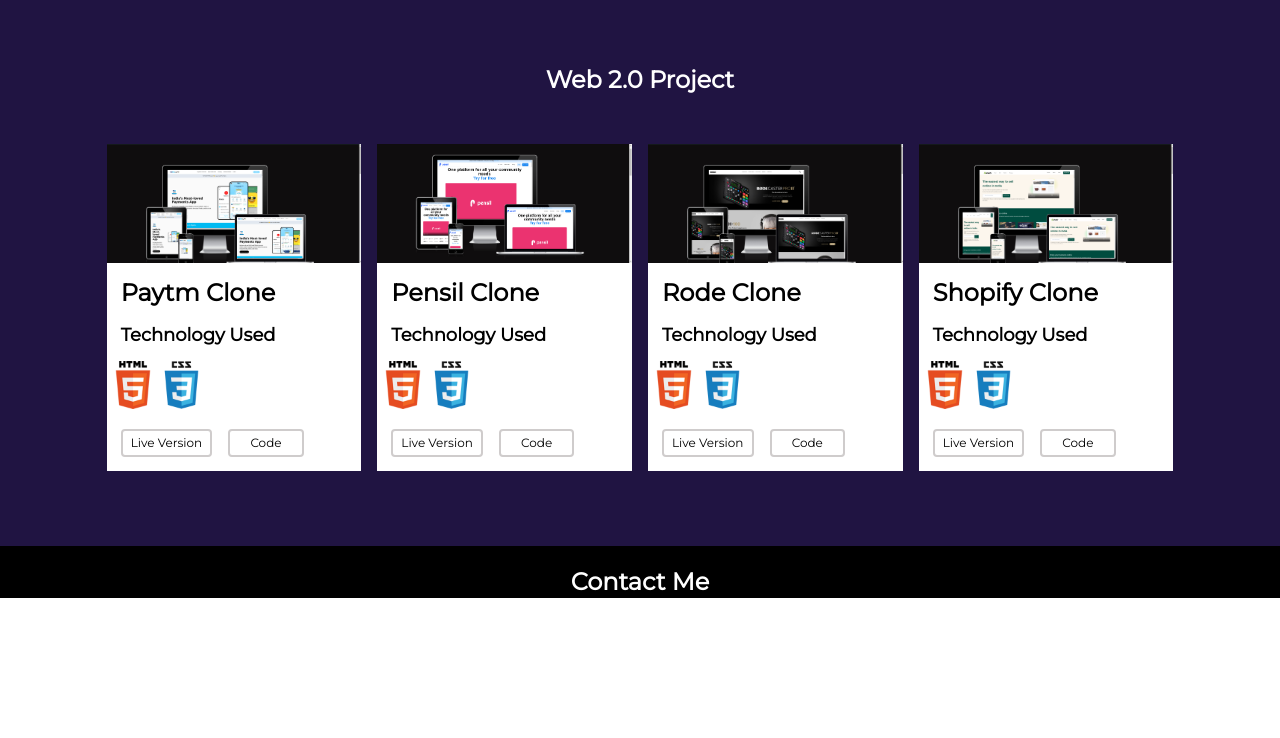
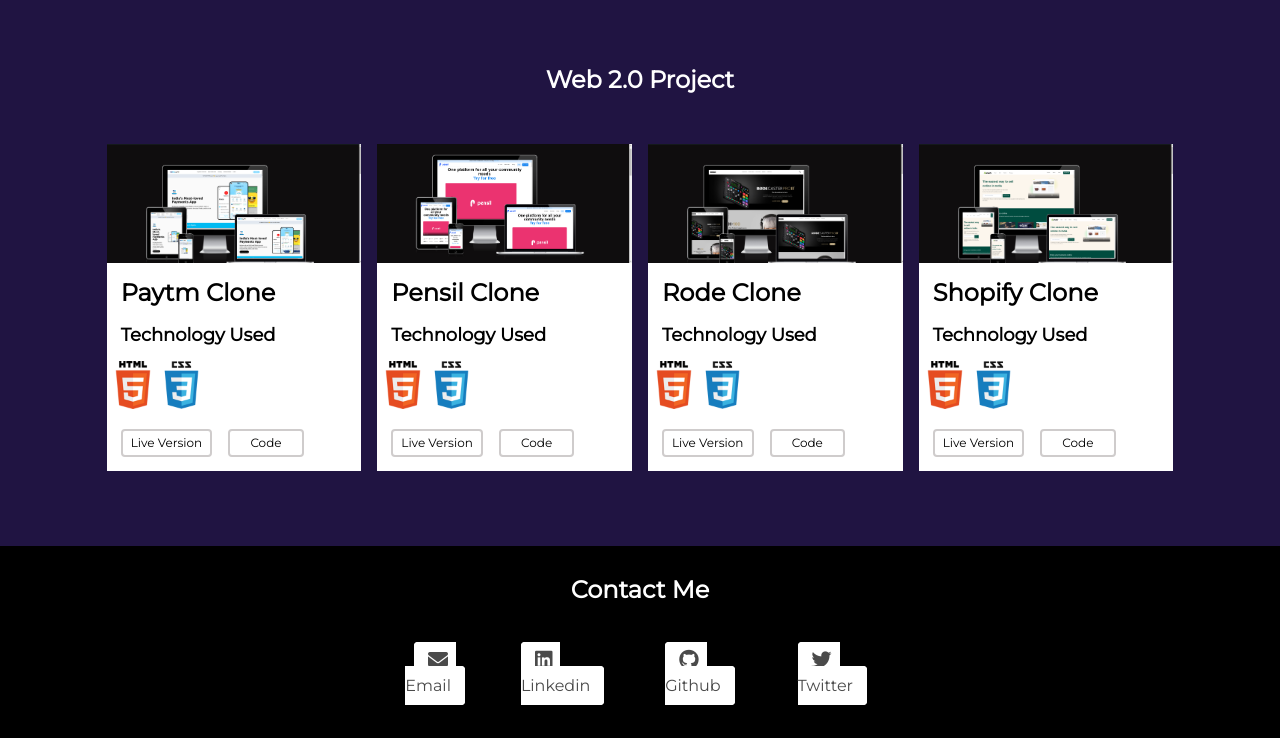
Before and after one commit to abhi2244s/Abhishek--Portfolio, a plain HTML site: page index.html in a window 1280 px wide. Shown: the part 1224-1962 px from the top of the page. Before the commit the page ends 1822 px from the top, so only its background shows below. Drawn offline with nearby package versions, Linux system fonts and the light colour scheme.

Commit message:
updated code footer part

```diff
--- a/index.html
+++ b/index.html
@@ -196,10 +196,27 @@
       </div>
      </div>
   </section>
-  <section class="bg-[#000000]">
+  <section class="bg-[#000000] md:h-48 h-auto sm:flex md:hidden lg:flex">
     <div class="container mx-auto w-5/6">
       <div class="text-center">
-        <h1 class="text-2xl font-bold text-white leading-8 text-center pt-5">Contact Me</h1>
+        <h1 class="text-2xl font-bold text-white leading-8 text-center pt-7">Contact Me</h1>
+      </div>
+
+      <div class=" space-x-6 mt-8 flex items-center w-6/12 mx-auto md:flex-row flex-col">
+        <div class="text-center m-3">
+          <a href="#" class="text-[#4A4A4A] border-2 border-solid bg-grid border-grid rounded p-2 px-3 text-center"><i class="fa fa-envelope mr-2" style="font-size:20px"></i>Email</a>
+        </div>
+
+        <div class="m-3">
+          <a href="#" class="text-[#4A4A4A] border-2 border-solid bg-grid border-grid rounded p-2 px-3 text-center"><i class="fa fa-linkedin-square mr-2" style="font-size:20px"></i>Linkedin</a>
+        </div>
+        <div class="m-3">
+          <a href="#" class="text-[#4A4A4A] border-2 border-solid bg-grid border-grid rounded p-2 px-3 text-center"><i class="fa fa-github mr-2" style="font-size:20px"></i>Github</a>
+        </div>
+        <div class="m-3">
+          <a href="#" class="text-[#4A4A4A] border-2 border-solid bg-grid border-grid rounded p-2 px-3 text-center"><i class="fa fa-twitter mr-2" style="font-size:20px"></i>Twitter</a>
+        </div>
+
       </div>
     </div>
   </section>
```
